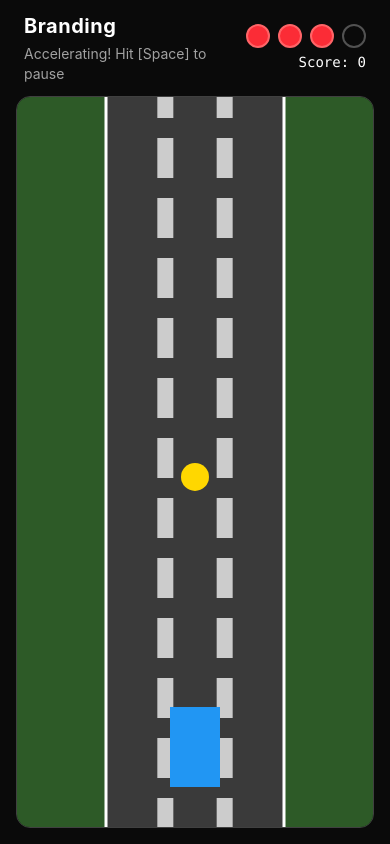
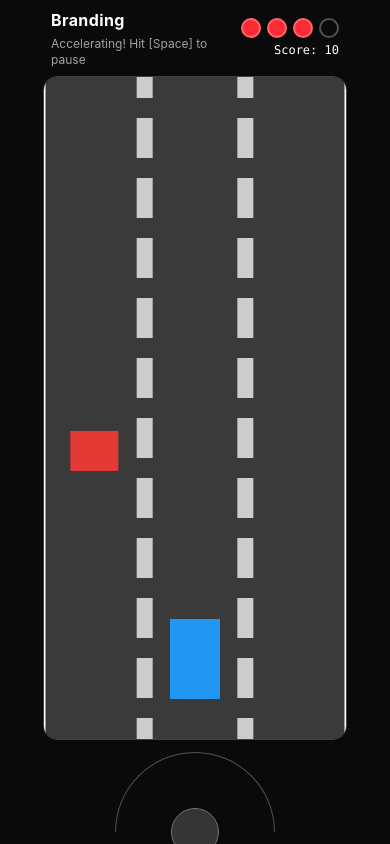
Before and after one commit to shivang991/DashDevil2D, a React (Vite) app in the folder client/: page / in a window 390 px wide. Built offline with nearby package versions, Linux system fonts and the light colour scheme.

Commit message:
feat: ui changes

```diff
--- /dev/null
+++ b/client/src/components/Joystick.tsx
@@ -0,0 +1,144 @@
+import { useRef, useCallback, useEffect } from "react";
+
+interface JoystickProps {
+  onDirectionChange: (keys: {
+    left: boolean;
+    up: boolean;
+    right: boolean;
+  }) => void;
+}
+
+const DEAD_ZONE = 0.2; // fraction of radius
+
+export function Joystick({ onDirectionChange }: JoystickProps) {
+  const containerRef = useRef<HTMLDivElement>(null);
+  const thumbRef = useRef<HTMLDivElement>(null);
+  const tracking = useRef(false);
+  const lastKeys = useRef({ left: false, up: false, right: false });
+
+  const resetThumb = useCallback(() => {
+    if (thumbRef.current) {
+      thumbRef.current.style.transform = "translate(-50%, 0)";
+    }
+    const next = { left: false, up: false, right: false };
+    lastKeys.current = next;
+    onDirectionChange(next);
+  }, [onDirectionChange]);
+
+  const handleMove = useCallback(
+    (clientX: number, clientY: number) => {
+      const container = containerRef.current;
+      const thumb = thumbRef.current;
+      if (!container || !thumb) return;
+
+      const rect = container.getBoundingClientRect();
+      // Origin is bottom-center of the semicircle
+      const originX = rect.left + rect.width / 2;
+      const originY = rect.top + rect.height; // bottom edge
+      const radius = rect.width / 2;
+
+      let dx = clientX - originX;
+      let dy = clientY - originY;
+
+      // Clamp dy to upper half only (dy <= 0)
+      if (dy > 0) dy = 0;
+
+      // Clamp to semicircle radius
+      const dist = Math.sqrt(dx * dx + dy * dy);
+      if (dist > radius) {
+        dx = (dx / dist) * radius;
+        dy = (dy / dist) * radius;
+      }
+
+      // Position thumb relative to bottom-center
+      // thumb is positioned at bottom: 0, left: 50% by default
+      // translate moves from that anchor
+      thumb.style.transform = `translate(calc(-50% + ${dx}px), ${dy}px)`;
+
+      // Determine direction
+      const normalizedDist = dist / radius;
+      const next = { left: false, up: false, right: false };
+
+      if (normalizedDist > DEAD_ZONE) {
+        // Angle from positive X axis, in radians (0 = right, PI = left, PI/2 = up)
+        const angle = Math.atan2(-dy, dx); // -dy because screen Y is inverted
+
+        // Zones: right 0-45°, up 45-135°, left 135-180°
+        const deg = (angle * 180) / Math.PI;
+        if (deg >= 0 && deg < 45) {
+          next.right = true;
+        } else if (deg >= 45 && deg < 135) {
+          next.up = true;
+        } else if (deg >= 135 && deg <= 180) {
+          next.left = true;
+        }
+      }
+
+      // Only fire callback if something changed
+      const prev = lastKeys.current;
+      if (
+        prev.left !== next.left ||
+        prev.up !== next.up ||
+        prev.right !== next.right
+      ) {
+        lastKeys.current = next;
+        onDirectionChange(next);
+      }
+    },
+    [onDirectionChange],
+  );
+
+  const onPointerDown = useCallback(
+    (e: React.PointerEvent) => {
+      tracking.current = true;
+      (e.target as HTMLElement).setPointerCapture(e.pointerId);
+      handleMove(e.clientX, e.clientY);
+    },
+    [handleMove],
+  );
+
+  const onPointerMove = useCallback(
+    (e: React.PointerEvent) => {
+      if (!tracking.current) return;
+      handleMove(e.clientX, e.clientY);
+    },
+    [handleMove],
+  );
+
+  const onPointerUp = useCallback(() => {
+    tracking.current = false;
+    resetThumb();
+  }, [resetThumb]);
+
+  // Clean up on unmount
+  useEffect(() => {
+    return () => {
+      onDirectionChange({ left: false, up: false, right: false });
+    };
+  }, [onDirectionChange]);
+
+  return (
+    <div
+      ref={containerRef}
+      className="relative w-40 select-none touch-none"
+      style={{ height: 80 }} // half of width (semicircle)
+      onPointerDown={onPointerDown}
+      onPointerMove={onPointerMove}
+      onPointerUp={onPointerUp}
+      onPointerCancel={onPointerUp}
+    >
+      {/* Semicircle boundary */}
+      <div
+        className="absolute inset-0 border border-neutral-600 rounded-t-full"
+        style={{ borderBottom: "none" }}
+      />
+
+      {/* Thumb — anchored at bottom-center */}
+      <div
+        ref={thumbRef}
+        className="absolute bottom-0 left-1/2 w-12 h-12 -mb-6 rounded-full border border-neutral-500 bg-neutral-700/80"
+        style={{ transform: "translate(-50%, 0)" }}
+      />
+    </div>
+  );
+}
--- a/client/src/game/input.ts
+++ b/client/src/game/input.ts
@@ -19,6 +19,14 @@ export class InputManager implements InputState {
     this._keys.delete(e.key);
   };
 
+  simulateKeyDown(key: string) {
+    this._keys.add(key);
+  }
+
+  simulateKeyUp(key: string) {
+    this._keys.delete(key);
+  }
+
   attach(target: Window = window) {
     target.addEventListener("keydown", this.handleKeyDown);
     target.addEventListener("keyup", this.handleKeyUp);
--- a/client/src/game/state.ts
+++ b/client/src/game/state.ts
@@ -50,7 +50,7 @@ export class GameStateManager {
   carVisible = true; // toggled by blink effect
   shakeTimer = 0; // seconds remaining of screen shake
   shakeDuration = 0.5; // how long the shake lasts
-  shakeIntensity = 20; // max pixel offset for shake
+  shakeIntensity = 8; // max pixel offset for shake
   shakeOffsetX = 0; // current shake offset (computed each frame)
   shakeOffsetY = 0;
 
--- a/client/src/screens/GameScreen.tsx
+++ b/client/src/screens/GameScreen.tsx
@@ -8,6 +8,7 @@ import {
   drawGameOver,
 } from "@/game/renderer";
 import { GameStateManager } from "@/game/state";
+import { Joystick } from "@/components/Joystick";
 import type { UpdateFn, RenderFn } from "@/game/types";
 
 const COIN_SIZE = 28;
@@ -191,6 +192,8 @@ function createUpdate(state: GameStateManager): UpdateFn {
 function createRender(state: GameStateManager): RenderFn {
   return (ctx, width, height) => {
     state.canvasWidth = width;
+    // Full-width road on small screens (no grass), narrower on larger
+    state.roadWidthRatio = width <= 320 ? 1.0 : 0.6;
     if (state.carYBase === 0) {
       state.carYBase = height - state.carHeight - 40;
       state.carY = state.carYBase;
@@ -297,16 +300,31 @@ export function GameScreen() {
     return () => window.removeEventListener("keydown", onKeyDown);
   }, [handleTogglePause, handleRestart, gameOver]);
 
+  const handleJoystick = useCallback(
+    (keys: { left: boolean; up: boolean; right: boolean }) => {
+      const input = engineRef.current?.input;
+      if (!input) return;
+      if (keys.left) input.simulateKeyDown("ArrowLeft");
+      else input.simulateKeyUp("ArrowLeft");
+      if (keys.up) input.simulateKeyDown("ArrowUp");
+      else input.simulateKeyUp("ArrowUp");
+      if (keys.right) input.simulateKeyDown("ArrowRight");
+      else input.simulateKeyUp("ArrowRight");
+    },
+    [engineRef],
+  );
+
   return (
-    <div className="flex flex-col w-screen h-screen overflow-hidden bg-neutral-950">
+    <div className="flex items-center justify-center w-screen h-screen bg-neutral-950 overflow-hidden">
+      <div className="flex flex-col w-[320px] sm:w-160 h-screen max-h-screen overflow-hidden">
         {/* ── Top HUD bar ── */}
-      <div className="flex items-center justify-between px-6 py-3 shrink-0">
+        <div className="flex items-center justify-between px-4 sm:px-6 py-2 sm:py-3 shrink-0">
           {/* Left side */}
           <div className="flex flex-col gap-1">
-          <h1 className="text-white text-xl font-bold tracking-wide">
+            <h1 className="text-white text-base sm:text-xl font-bold tracking-wide">
               Branding
             </h1>
-          <p className="text-neutral-400 text-sm">
+            <p className="text-neutral-400 text-xs sm:text-sm">
               Accelerating! Hit [Space] to pause
             </p>
           </div>
@@ -314,11 +332,11 @@ export function GameScreen() {
           {/* Right side */}
           <div className="flex flex-col items-end gap-1">
             {/* Health hearts */}
-          <div className="flex gap-2">
+            <div className="flex gap-1.5 sm:gap-2">
               {Array.from({ length: MAX_HEALTH }).map((_, i) => (
                 <div
                   key={i}
-                className={`w-6 h-6 rounded-full border-2 ${
+                  className={`w-5 h-5 sm:w-6 sm:h-6 rounded-full border-2 ${
                     i < health
                       ? "bg-red-500 border-red-400"
                       : "bg-transparent border-neutral-600"
@@ -328,12 +346,14 @@ export function GameScreen() {
             </div>
 
             {/* Score */}
-          <p className="text-white text-sm font-mono">Score: {score}</p>
+            <p className="text-white text-xs sm:text-sm font-mono">
+              Score: {score}
+            </p>
           </div>
         </div>
 
         {/* ── Game canvas ── */}
-      <div className="flex-1 min-h-0 px-4 pb-4">
+        <div className="flex-1 min-h-0 px-2 sm:px-4 pb-2 sm:pb-4">
           <div className="relative w-full h-full rounded-xl overflow-hidden border border-neutral-700">
             <canvas ref={canvasRef} className="block w-full h-full" />
 
@@ -345,6 +365,12 @@ export function GameScreen() {
             )}
           </div>
         </div>
+
+        {/* ── Mobile joystick (visible only on small screens) ── */}
+        <div className="flex sm:hidden items-center justify-center pb-3 pt-1 shrink-0">
+          <Joystick onDirectionChange={handleJoystick} />
+        </div>
+      </div>
     </div>
   );
 }
```
Lines whose indentation alone changed are shown as unchanged.
